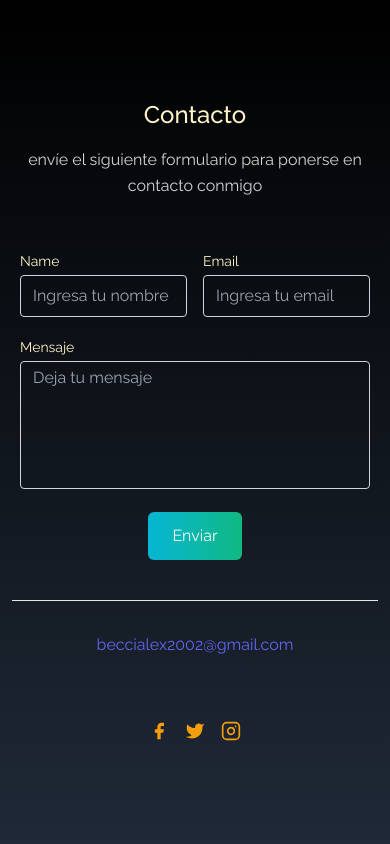
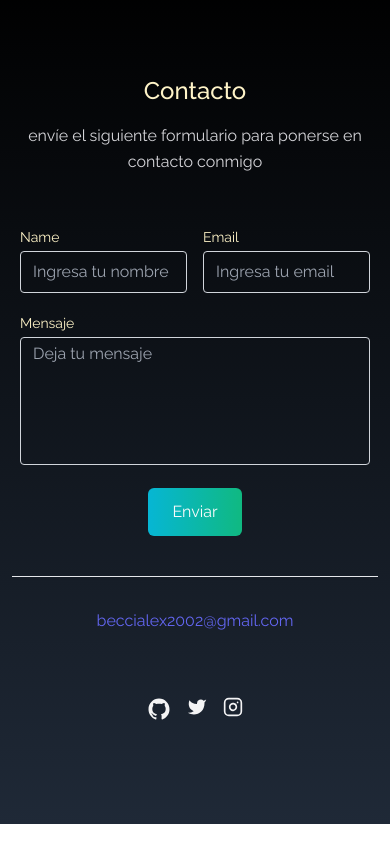
Before and after one commit to AlexBecci/Portfolio-Web, a React (Create React App) app: page / in a window 390 px wide. Shown: the part 6574-7418 px from the top of the page. Built offline with nearby package versions, Linux system fonts and the light colour scheme.

Commit message:
component Contact Changed

```diff
--- a/src/components/Contact.jsx
+++ b/src/components/Contact.jsx
@@ -2,7 +2,10 @@ import React from "react";
 
 function Contact() {
   return (
-    <div name='contact' className="text-zinc-300 body-font relative bg-gradient-to-b from-black to-gray-800">
+    <div
+      name="contact"
+      className="text-zinc-300 body-font relative bg-gradient-to-b from-black to-gray-800"
+    >
       <div className="container px-5 py-24 mx-auto">
         <div className="flex flex-col text-center w-full mb-12">
           <h1 className="sm:text-3xl text-2xl font-medium title-font mb-4 text-amber-100">
@@ -13,11 +16,11 @@ function Contact() {
             envíe el siguiente formulario para ponerse en contacto conmigo
           </p>
         </div>
-        <div className="lg:w-1/2 md:w-2/3 mx-auto">
-          <form
-            action="https://getform.io/f/efeea79b-a749-4cde-8bcb-6dadf720f029"
-            method="POST"
-          >
+        <form
+          action="https://getform.io/f/efeea79b-a749-4cde-8bcb-6dadf720f029"
+          method="POST"
+        >
+          <div className="lg:w-1/2 md:w-2/3 mx-auto">
             <div className="flex flex-wrap -m-2">
               <div className="p-2 w-1/2">
                 <div className="relative">
@@ -86,19 +89,27 @@ function Contact() {
                   <br />
                 </p>
                 <span className="inline-flex">
-                  <a className="text-amber-500">
+                  <a
+                    href="https://github.com/AlexBecci"
+                    className="text-zinc-100 w-6"
+                  >
                     <svg
-                      fill="currentColor"
-                      stroke-linecap="round"
-                      stroke-linejoin="round"
-                      stroke-width="2"
-                      className="w-5 h-5"
+                      width={24}
+                      height={24}
                       viewBox="0 0 24 24"
+                      fill="none"
+                      xmlns="http://www.w3.org/2000/svg"
                     >
-                      <path d="M18 2h-3a5 5 0 00-5 5v3H7v4h3v8h4v-8h3l1-4h-4V7a1 1 0 011-1h3z"></path>
+                      <path
+                        d="M12 1.5C6.20156 1.5 1.5 6.32344 1.5 12.2672C1.5 17.025 4.50937 21.0562 8.68125 22.4812C8.73977 22.494 8.79949 22.5002 8.85938 22.5C9.24844 22.5 9.39844 22.2141 9.39844 21.9656C9.39844 21.7078 9.38906 21.0328 9.38437 20.1328C9.03705 20.2142 8.68173 20.2567 8.325 20.2594C6.30469 20.2594 5.84531 18.6891 5.84531 18.6891C5.36719 17.4469 4.67813 17.1141 4.67813 17.1141C3.76406 16.4719 4.67344 16.4531 4.74375 16.4531H4.74844C5.80313 16.5469 6.35625 17.5687 6.35625 17.5687C6.88125 18.4875 7.58437 18.7453 8.2125 18.7453C8.62783 18.737 9.03673 18.6412 9.4125 18.4641C9.50625 17.7703 9.77812 17.2969 10.0781 17.025C7.74844 16.7531 5.29688 15.8297 5.29688 11.7047C5.29688 10.5281 5.70469 9.56719 6.375 8.81719C6.26719 8.54531 5.90625 7.44844 6.47812 5.96719C6.55483 5.94883 6.63368 5.94095 6.7125 5.94375C7.09219 5.94375 7.95 6.08906 9.36563 7.07344C11.0857 6.59218 12.9049 6.59218 14.625 7.07344C16.0406 6.08906 16.8984 5.94375 17.2781 5.94375C17.357 5.94095 17.4358 5.94883 17.5125 5.96719C18.0844 7.44844 17.7234 8.54531 17.6156 8.81719C18.2859 9.57187 18.6937 10.5328 18.6937 11.7047C18.6937 15.8391 16.2375 16.7484 13.8984 17.0156C14.2734 17.3484 14.6109 18.0047 14.6109 19.0078C14.6109 20.4469 14.5969 21.6094 14.5969 21.9609C14.5969 22.2141 14.7422 22.5 15.1312 22.5C15.1942 22.5003 15.2571 22.494 15.3187 22.4812C19.4953 21.0562 22.5 17.0203 22.5 12.2672C22.5 6.32344 17.7984 1.5 12 1.5Z"
+                        fill="currentColor"
+                      />
                     </svg>
                   </a>
-                  <a className="ml-4 text-amber-500">
+                  <a
+                    href="https://twitter.com/besisikun"
+                    className="ml-4 text-zinc-100"
+                  >
                     <svg
                       fill="currentColor"
                       stroke-linecap="round"
@@ -110,7 +121,10 @@ function Contact() {
                       <path d="M23 3a10.9 10.9 0 01-3.14 1.53 4.48 4.48 0 00-7.86 3v1A10.66 10.66 0 013 4s-4 9 5 13a11.64 11.64 0 01-7 2c9 5 20 0 20-11.5a4.5 4.5 0 00-.08-.83A7.72 7.72 0 0023 3z"></path>
                     </svg>
                   </a>
-                  <a className="ml-4 text-amber-500">
+                  <a
+                    href="https://www.instagram.com/becci.ale/"
+                    className="ml-4 text-zinc-100"
+                  >
                     <svg
                       fill="none"
                       stroke="currentColor"
@@ -134,8 +148,8 @@ function Contact() {
                 </span>
               </div>
             </div>
-          </form>
-        </div>
+          </div>
+        </form>
       </div>
     </div>
   );
--- a/src/components/Portfolio.jsx
+++ b/src/components/Portfolio.jsx
@@ -120,7 +120,6 @@ function Portfolio() {
             )
           )}
         </div>
-        s
       </div>
     </section>
   );
--- a/src/index.css
+++ b/src/index.css
@@ -11,3 +11,23 @@
     font-family: "Raleway", sans-serif;
   }
 }
+
+/* -----
+SVG Icons - svgicons.sparkk.fr
+----- */
+
+.svg-icon {
+  width: 1em;
+  height: 1em;
+}
+
+.svg-icon path,
+.svg-icon polygon,
+.svg-icon rect {
+  fill: #4691f6;
+}
+
+.svg-icon circle {
+  stroke: #4691f6;
+  stroke-width: 1;
+}
```
